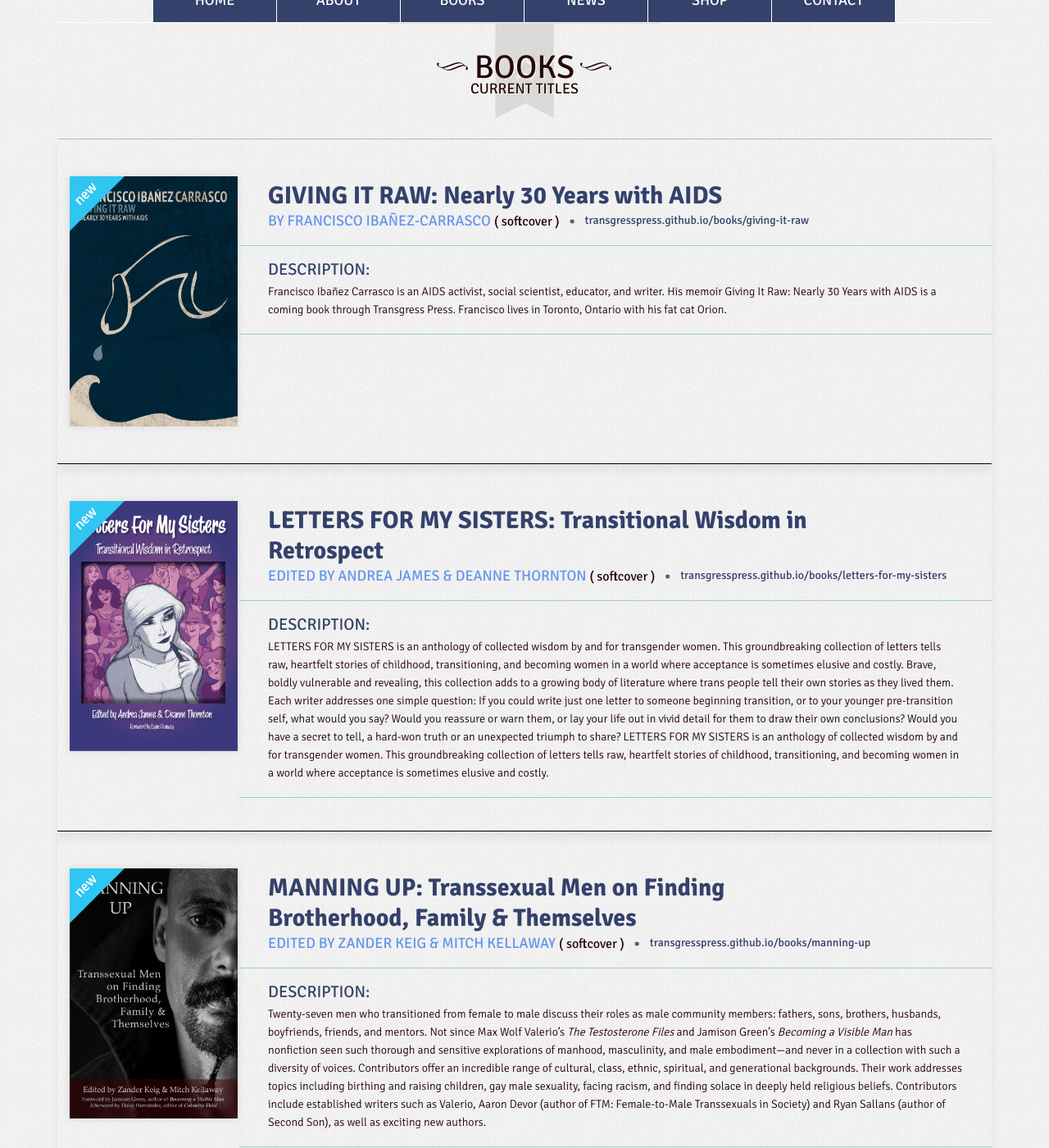
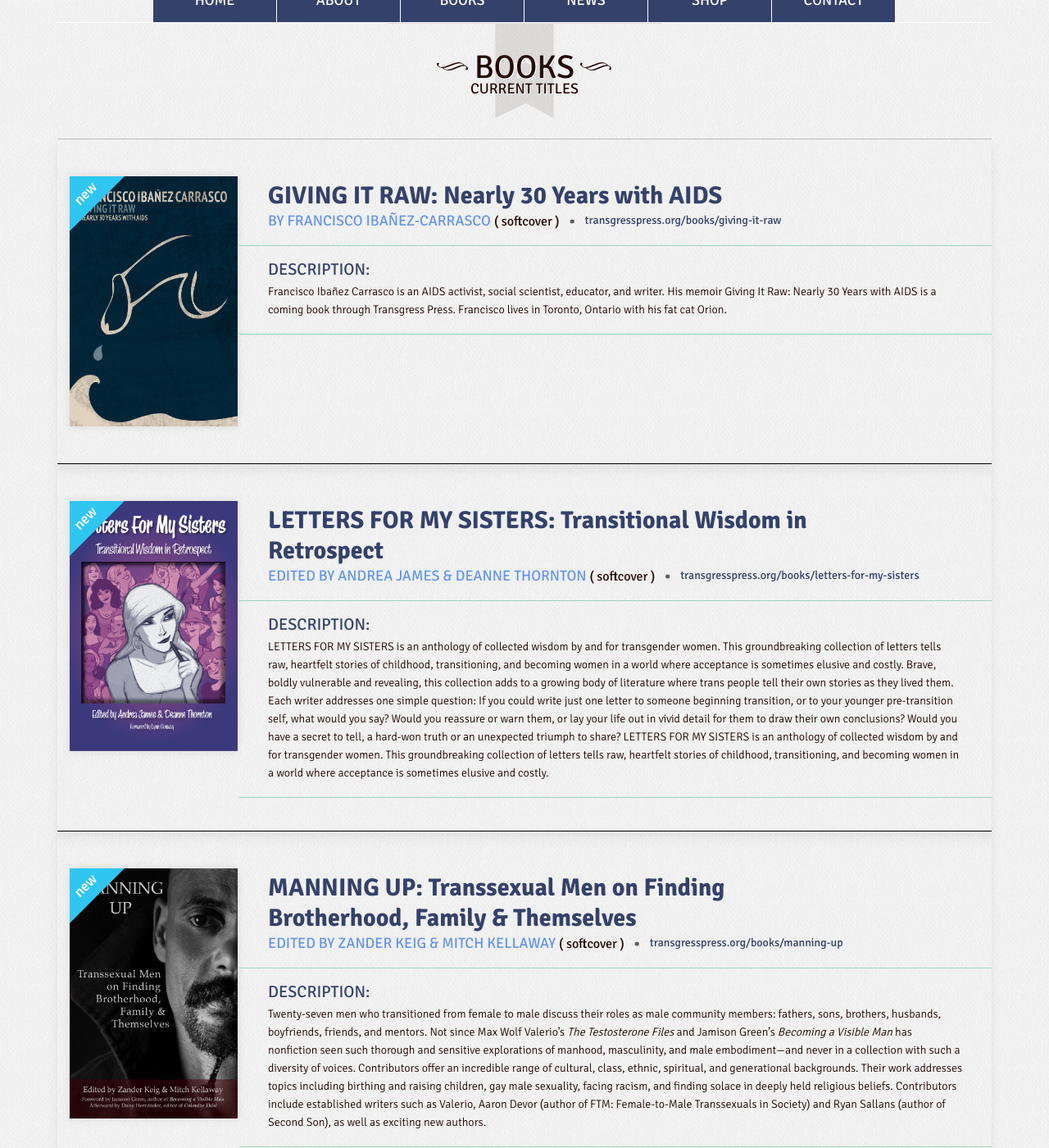
Before and after one commit to transgresspress/transgresspress.github.io, a Jekyll site: the page built from books/index.html, in a window 1280 px wide and 1400 px high, scrolled down 199 px. Shown: the whole window at 82% size. Built offline with Jekyll 4.4.1, drawn with Linux system fonts in a browser that asks for light colours; some of the changed text lies outside the part shown.

```diff
--- a/_config.yml
+++ b/_config.yml
@@ -1,6 +1,6 @@
 # Site settings
 
-url: transgresspress.github.io
+url: transgresspress.org
 name: Transgress Press
 name_managing_editor: Trystan Cotten
 name_assistant_editor: Mitch Kellaway
--- a/books/coming-titles/index.html
+++ b/books/coming-titles/index.html
@@ -23,7 +23,7 @@ title: Books | Transgress Press
 
 							<div class="dnescription-book">
 								<div class="title">
-									<h1><a href="">{{ book.title }}{% if book.has_subtitle %}: {{ book.subtitle }}{% endif %}</a></h1>
+									<h1><a href="">{{ book.title }}{% if book.show_subtitle %}: {{ book.subtitle }}{% endif %}</a></h1>
 									<div class="author"><a href="#">{{ book.author_or_editor }}</a></div>
 
 								</div><!-- title -->
--- a/books/index.html
+++ b/books/index.html
@@ -25,7 +25,7 @@ title: Books | Transgress Press
 
 							<div class="description-book">
 								<div class="title">
-									<h1><a href="/books/{{ book.url_stub }}"> {{ book.title }}{% if book.has_subtitle %}: {{ book.subtitle }} {% endif %}</a></h1>
+									<h1><a href="/books/{{ book.url_stub }}"> {{ book.title }}{% if book.show_subtitle %}: {{ book.subtitle }} {% endif %}</a></h1>
 									<div class="author"><a href="">{{ book.author_or_editor }} <span class="genre">({% if book.is_hardcover %} hardcover {% else %} softcover {% endif %})</span></a></div>
 									<span class="bull">&bull;</span><!-- bull separator -->
 									<a href="/books/{{ book.url_stub }}" class="link">{{ site.url }}/books/{{ book.url_stub }}</a>
```
Also changed, not shown: _data/books.yml (+11 -11 lines).
